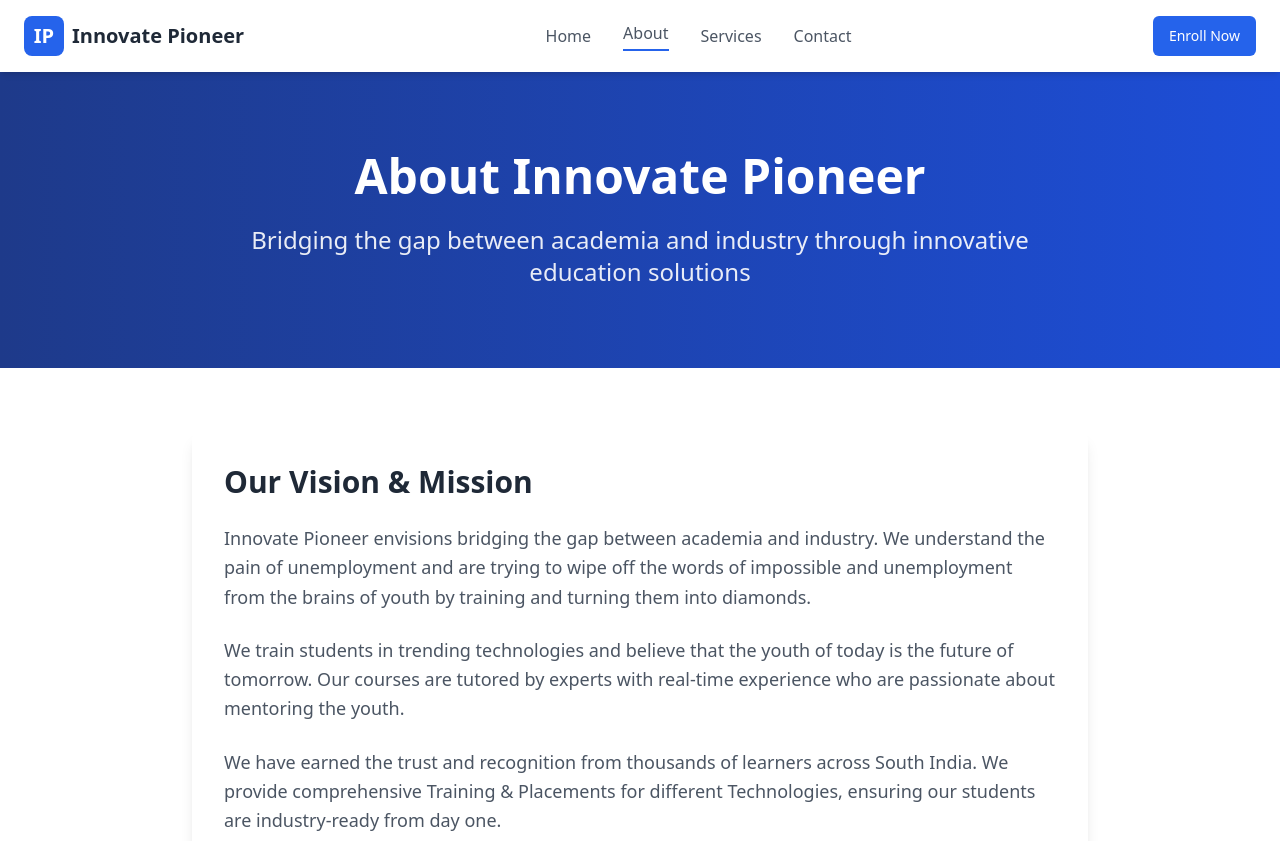
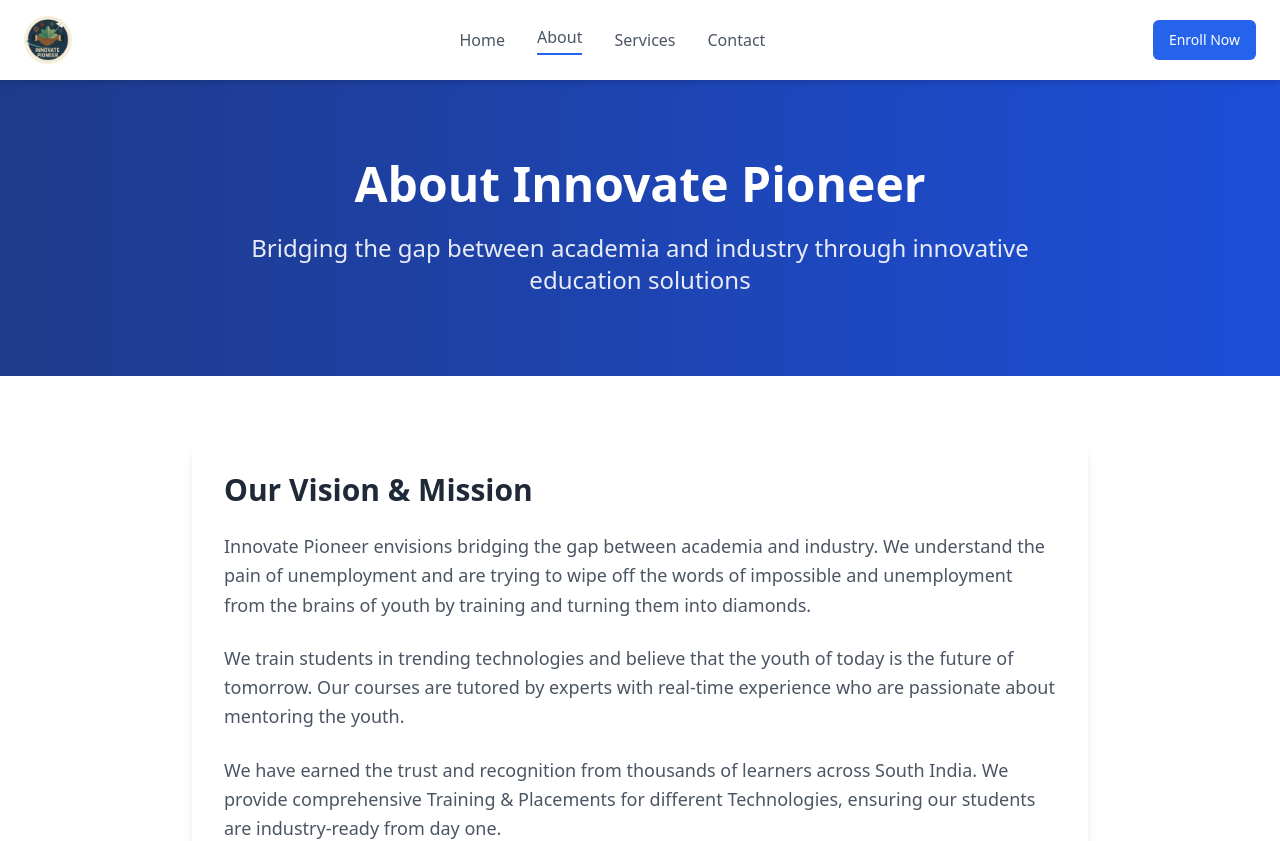
Before and after one commit to Sr1av2/innovate-pioneer-connect, a React (Vite) app: page /about in a window 1280 px wide. Shown: the top 841 px of the page. Built offline with nearby package versions, Linux system fonts and the light colour scheme.

Commit message:
Replace logo with provided image
Replaces the text-based logo in the header with the provided image.

```diff
--- a/src/components/Header.tsx
+++ b/src/components/Header.tsx
@@ -22,11 +22,12 @@ const Header = () => {
       <div className="container mx-auto px-6">
         <div className="flex items-center justify-between py-4">
           {/* Logo */}
-          <Link to="/" className="flex items-center space-x-2">
-            <div className="bg-blue-600 text-white w-10 h-10 rounded-lg flex items-center justify-center font-bold text-xl">
-              IP
-            </div>
-            <span className="text-xl font-bold text-gray-800">Innovate Pioneer</span>
+          <Link to="/" className="flex items-center">
+            <img
+              src="/lovable-uploads/b9ab9d17-77af-45c8-979f-a1638264894d.png"
+              alt="Innovate Pioneer Logo"
+              className="h-12 w-12 rounded-full"
+            />
           </Link>
 
           {/* Desktop Navigation */}
```
Also changed, not shown: public/lovable-uploads/b9ab9d17-77af-45c8-979f-a1638264894d.png (added).
